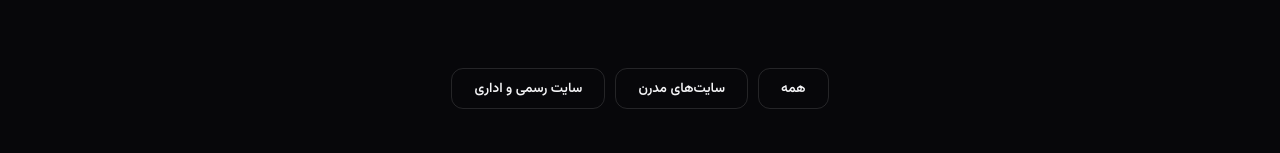
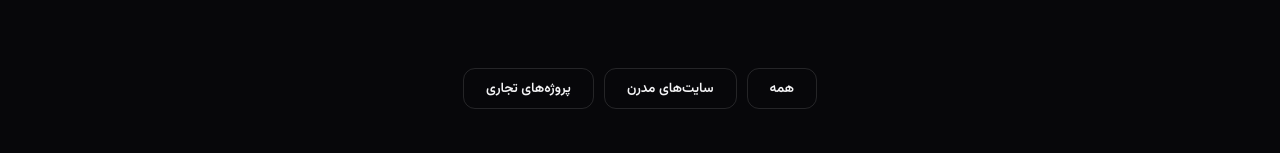
Before and after one commit to Aiagentali/phdesign, a plain HTML site: page portfolio.html in a window 1280 px wide. Shown: the part 273-426 px from the top of the page. Drawn offline with Linux system fonts and the light colour scheme.

Commit message:
Fix portfolio filter: commercial category match

```diff
--- a/portfolio.html
+++ b/portfolio.html
@@ -116,7 +116,7 @@
     <div id="catFilter" style="display:flex;gap:10px;flex-wrap:wrap;justify-content:center;margin-bottom:44px">
       <button class="btn btn-ghost cat-btn active" data-catgroup="all" style="padding:9px 22px;font-size:.85rem">همه</button>
       <button class="btn btn-ghost cat-btn" data-catgroup="modern" style="padding:9px 22px;font-size:.85rem">سایت‌های مدرن</button>
-      <button class="btn btn-ghost cat-btn" data-catgroup="official" style="padding:9px 22px;font-size:.85rem">سایت رسمی و اداری</button>
+      <button class="btn btn-ghost cat-btn" data-catgroup="commercial" style="padding:9px 22px;font-size:.85rem">پروژه‌های تجاری</button>
     </div>
 <div class="work-grid" id="workGrid" style="grid-template-columns:repeat(3,1fr)">
       <a href="demos/demo1.html" target="_blank" data-group="modern" class="work-card reveal" data-cat="company"><div class="work-thumb"><img src="assets/thumb1.svg" alt="آلفا‌تک" style="width:100%;height:100%;object-fit:cover;border-radius:var(--radius)"></div><div class="work-meta"><div><div class="cat">شرکتی</div><h3>آلفا‌تک</h3></div><div class="work-arrow">→</div></div></a>
```
